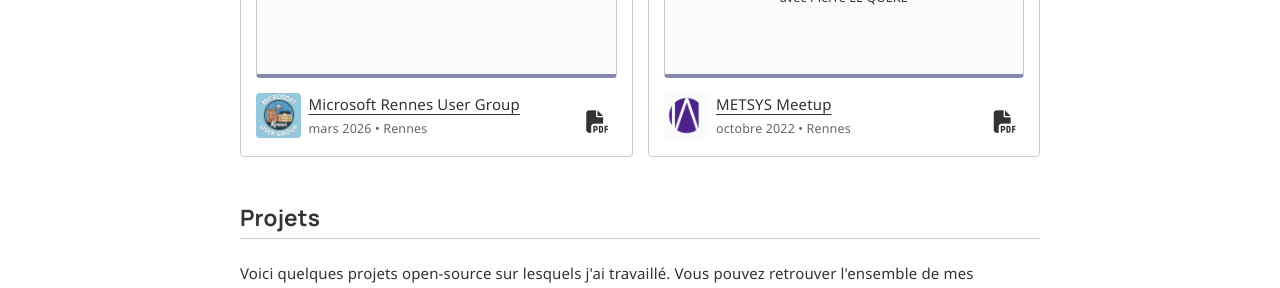
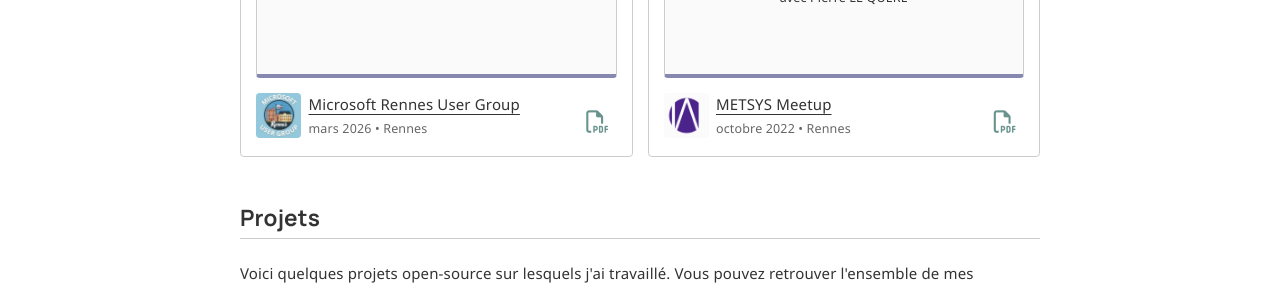
Before and after one commit to leobouard/leobouard.github.io, a Jekyll site: the page built from _pages/cv.html, in a window 1280 px wide. Shown: the part 2377-2665 px from the top of the page. Built offline with Jekyll 4.4.1, drawn with Linux system fonts in a browser that asks for light colours; nearby versions of some CDN libraries; some web fonts are replaced.

Commit message:
Correction du bouton PDF

```diff
--- a/_includes/talk.html
+++ b/_includes/talk.html
@@ -13,6 +13,6 @@
     </div>
   </div>
   <a href="{{ include.slide }}" class="no-decoration talk-slide" target="_blank">
-    <i class="fa-solid fa-file-pdf"></i>
+    <i class="fa-regular fa-file-pdf"></i>
   </a>
 </div>
--- a/_sass/talk.scss
+++ b/_sass/talk.scss
@@ -49,8 +49,5 @@
     bottom: 1em;
     right: 1em;
     font-size: 1.5em;
-}
-
-a.talk-slide:hover {
     color: var(--primary);
 }
```
